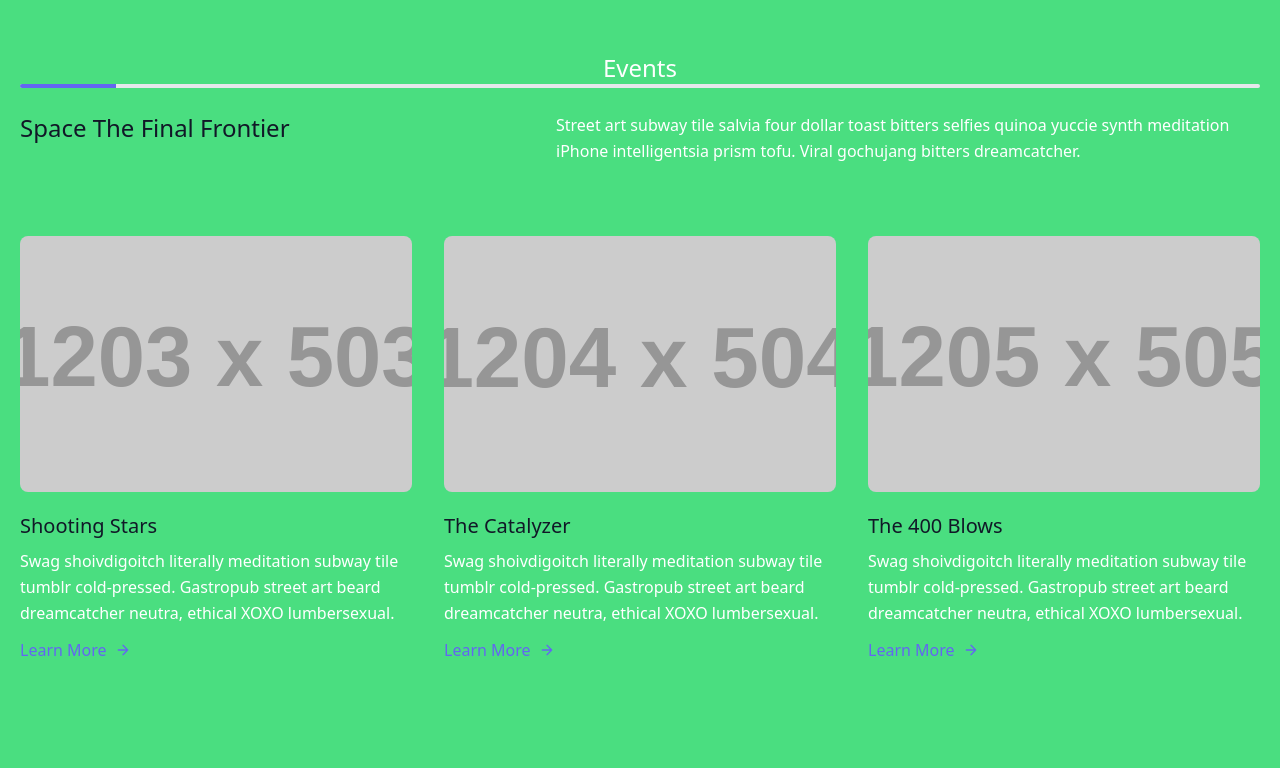
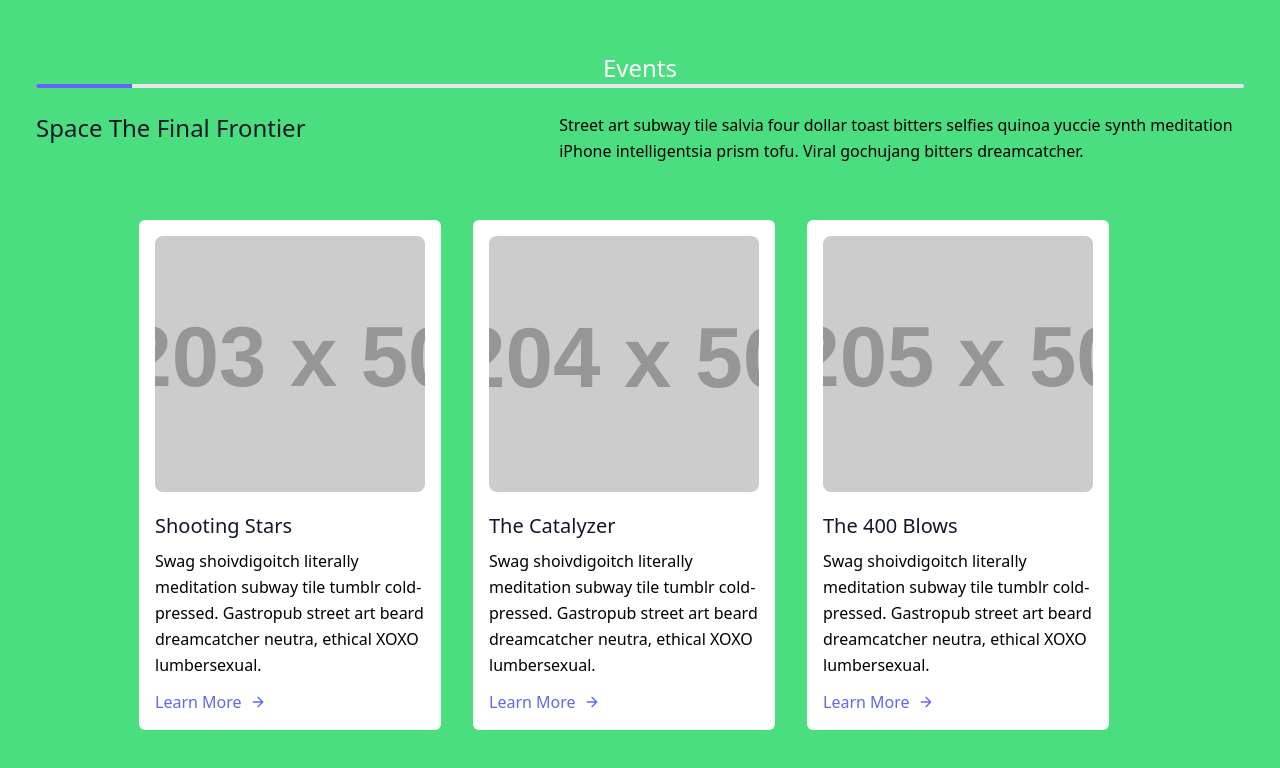
Before and after one commit to atharvamulgund/living-treasure-revamp, a plain HTML site: page index.html in a window 1280 px wide. Shown: the part 1016-1784 px from the top of the page. Drawn offline with nearby package versions, Linux system fonts and the light colour scheme; placeholder pictures from the web are drawn by us.

Commit message:
Update index.html

```diff
--- a/index.html
+++ b/index.html
@@ -12,6 +12,7 @@
       nomodule
       src="https://unpkg.com/ionicons@5.5.2/dist/ionicons/ionicons.js"
     ></script>
+    <style></style>
   </head>
 
   <body class="bg-green-400">
@@ -184,7 +185,7 @@
       </div>
     </div>
     <!-- Hero Section -->
-    <section class="flex flex-col justify-center w-full h-auto">
+    <section class="flex flex-col justify-center w-full h-auto mx-auto">
       <video
         src="./Assets/Hero-Section-Video.mp4"
         autoplay
@@ -192,8 +193,8 @@
       ></video>
     </section>
     <!-- Event Section -->
-    <section class="events">
-      <section class="text-white body-font">
+    <section class="events px-4 mx-auto">
+      <section class="body-font">
         <div class="container px-5 py-24 mx-auto">
           <div class="flex flex-col">
             <h1 class="text-center text-white font-medium text-2xl">Events</h1>
@@ -213,8 +214,10 @@
               </p>
             </div>
           </div>
-          <div class="flex flex-wrap sm:-m-4 -mx-4 -mb-10 -mt-4">
-            <div class="p-4 md:w-1/3 sm:mb-0 mb-6">
+          <div
+            class="flex flex-wrap sm:-m-4 -mx-4 gap-x-8 mx-auto w-full justify-center -mb-10 -mt-4"
+          >
+            <div class="p-4 px-4 gap md:w-1/4 rounded-md sm:mb-0 mb-6 bg-white">
               <div class="rounded-lg h-64 overflow-hidden">
                 <img
                   alt="content"
@@ -222,10 +225,12 @@
                   src="https://dummyimage.com/1203x503"
                 />
               </div>
-              <h2 class="text-xl font-medium title-font text-gray-900 mt-5">
+              <h2
+                class="text-xl text-black font-medium title-font text-gray-900 mt-5"
+              >
                 Shooting Stars
               </h2>
-              <p class="text-base leading-relaxed mt-2">
+              <p class="text-base leading-relaxed text-black mt-2">
                 Swag shoivdigoitch literally meditation subway tile tumblr
                 cold-pressed. Gastropub street art beard dreamcatcher neutra,
                 ethical XOXO lumbersexual.
@@ -245,7 +250,9 @@
                 </svg>
               </a>
             </div>
-            <div class="p-4 md:w-1/3 sm:mb-0 mb-6">
+            <div
+              class="p-4 px-4 gap md:w-1/4 rounded-md sm:mb-0 mb-6 text-black bg-white"
+            >
               <div class="rounded-lg h-64 overflow-hidden">
                 <img
                   alt="content"
@@ -276,7 +283,7 @@
                 </svg>
               </a>
             </div>
-            <div class="p-4 md:w-1/3 sm:mb-0 mb-6">
+            <div class="p-4 px-4 gap md:w-1/4 rounded-md sm:mb-0 mb-6 bg-white">
               <div class="rounded-lg h-64 overflow-hidden">
                 <img
                   alt="content"
```
